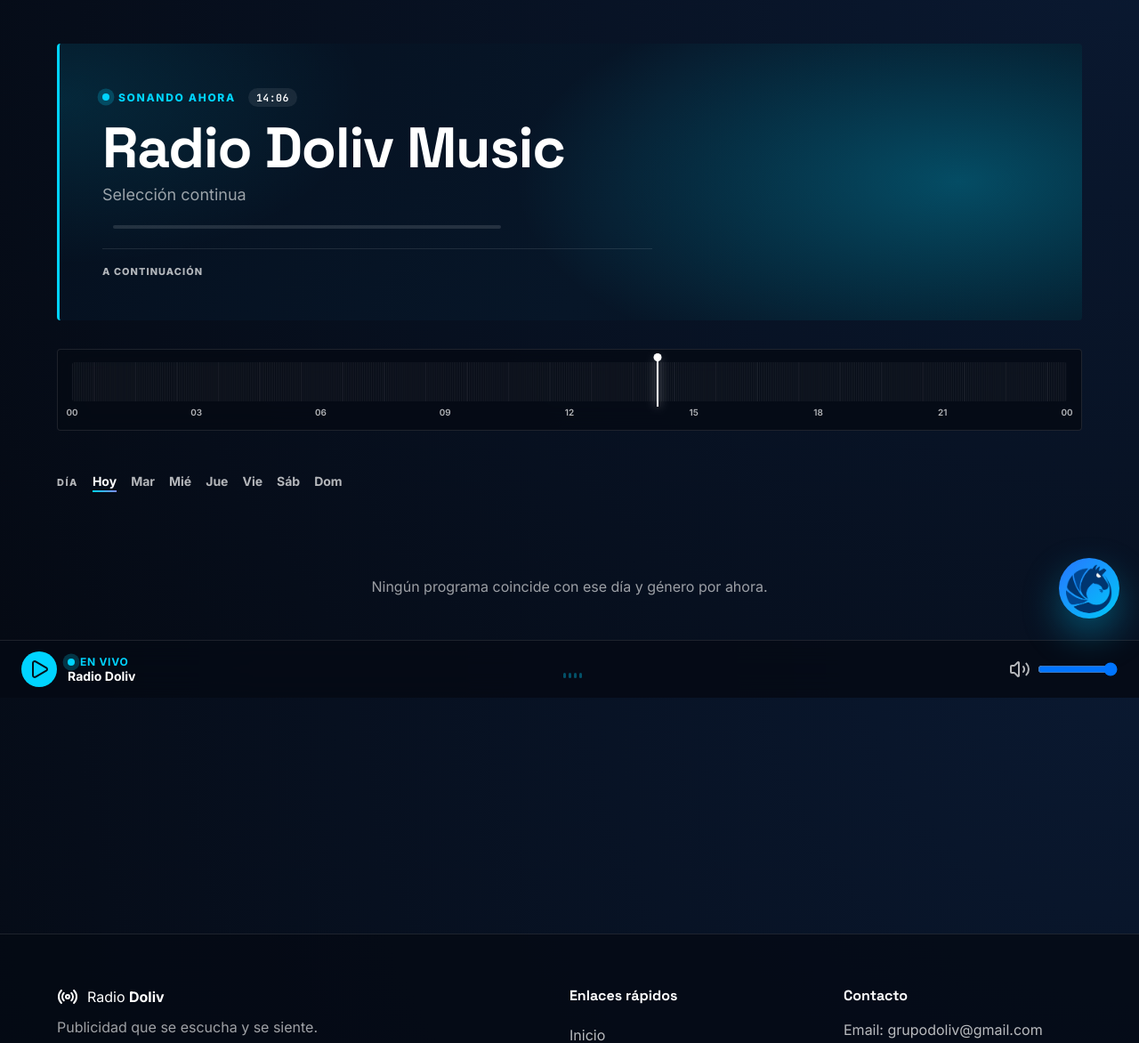
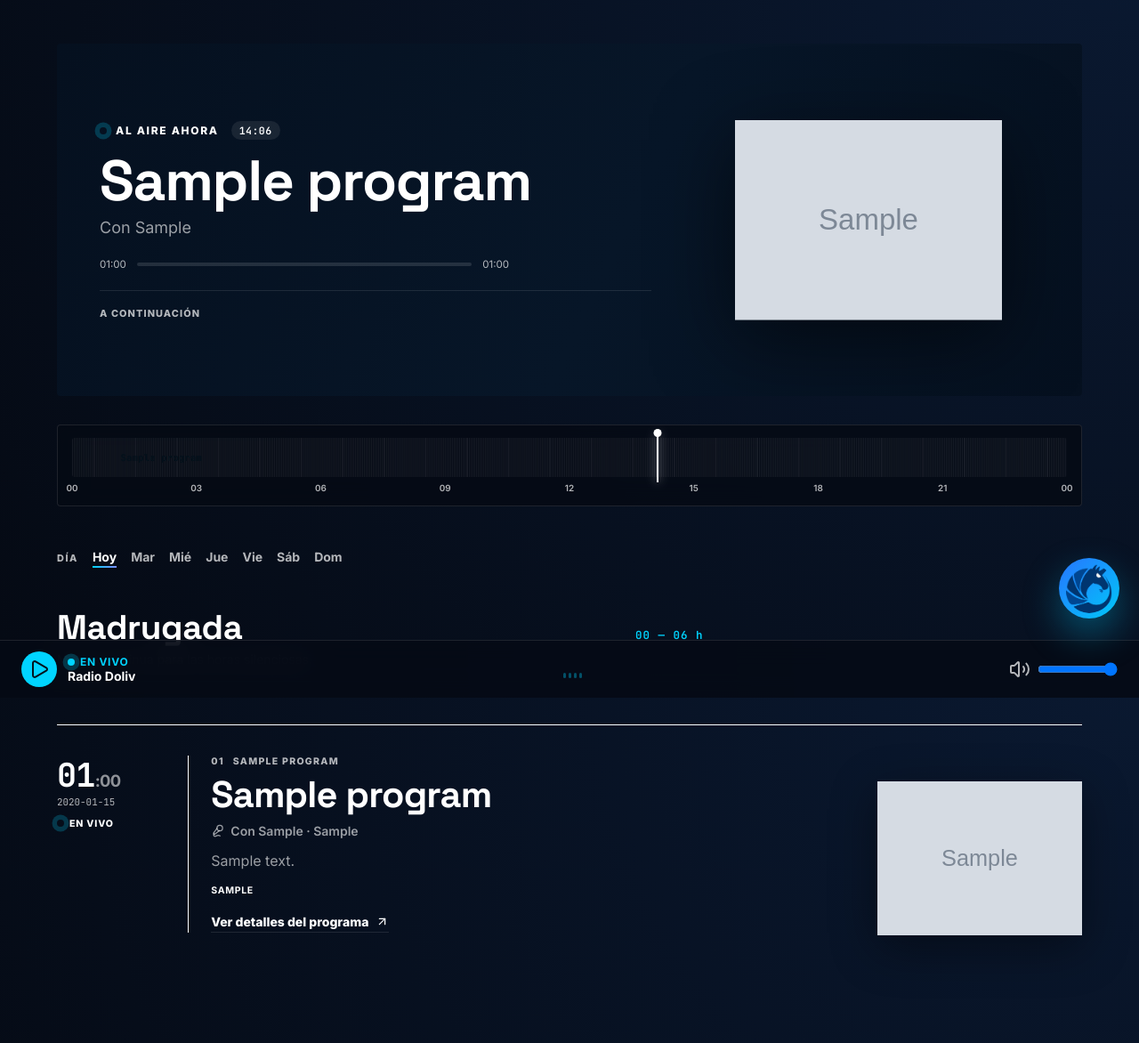
Before and after one commit to jeremyallen18/App-radio, a PHP site: page /pages/programas.php in a window 1280 px wide. Shown: the part 81-1253 px from the top of the page at 89% size. Run offline with PHP 8.4, Linux system fonts and the light colour scheme; tables that the repository leaves empty hold one stand-in row (values such as "Sample post"); grey boxes marked "Sample" are stand-in pictures.

Commit message:
fix(sitio): la parrilla respeta horarios distintos por dia del mismo programa
get_programs() ahora trae las franjas de radio_program_slots y
program_occurrences() aplana cada programa en una fila por franja (dia +
hora propios) en vez de una fila por programa con un horario compartido
para todos sus dias. index.php, pages/programas.php y program-entry.php
renderizan por ocurrencia, asi que el dial, el bloque del dia y la
deteccion de "al aire" (pages/programas.js, ya generico por fila) muestran
la hora correcta de CADA dia en vez de aplicar el mismo rango a todos.
api/programas.php agrega el campo `slots` (aditivo, no rompe al consumidor
actual).

```diff
--- a/RADIODOLIV_PAGINA/inc/components/program-entry.php
+++ b/RADIODOLIV_PAGINA/inc/components/program-entry.php
@@ -5,10 +5,22 @@
 // a la izquierda, el arte flota sin marco y el titulo va directo sobre el
 // fondo de la pagina, para que la parrilla se lea como el minutado de una
 // cabina y no como una rejilla de cajas.
-// Espera $program (fila de get_programs()), $programIndex y SITE_BASE_PATH.
+// Espera $program (una OCURRENCIA de program_occurrences(), ver
+// inc/data/programs.php: trae el horario de UNA franja propia en
+// slot_start/slot_end/weekdays, no el agregado del programa), $programIndex
+// y SITE_BASE_PATH.
 $base = SITE_BASE_PATH;
 [$scheduleDays, $scheduleTime] = array_map('trim', explode('|', $program['schedule'] . '|'));
 $hasSlot = $program['slot_start'] !== null && $program['slot_end'] !== null;
+// Con más de una franja, `schedule`/`badge_time` describen TODOS los
+// horarios del programa a la vez ("Mié | 09:00-13:00; Vie | 11:00-13:00")
+// -- para esta ocurrencia puntual se calcula el rango de su propia franja
+// en su lugar, igual de compacto que el badge_time de un programa de una
+// sola franja.
+$occurrenceRange = $hasSlot && !empty($program['_multi_slot'])
+    ? sprintf('%02d:00 - %02d:00', (int) $program['slot_start'], (int) $program['slot_end'])
+    : ($program['badge_time'] ?? $scheduleTime);
+$occurrenceKey = $program['_occurrence_key'] ?? $program['slug'];
 
 // Etiquetas del programa (categories es texto separado por comas). Al
 // filtro viajan NORMALIZADAS (minusculas, sin acentos, ver
@@ -19,13 +31,13 @@
 $tagList = array_slice($allTags, 0, 3);
 $tagKeys = program_tag_keys($program['categories'] ?? '');
 ?>
-<article class="rundown-item<?= !empty($programHiddenToday) ? ' is-hidden-day' : '' ?>" id="programa-<?= h($program['slug']) ?>"
+<article class="rundown-item<?= !empty($programHiddenToday) ? ' is-hidden-day' : '' ?>" id="programa-<?= h($occurrenceKey) ?>"
     data-categories="<?= h(implode(',', $tagKeys)) ?>"
     data-title="<?= h($program['title']) ?>"
     data-host="<?= h($program['host']) ?>"
     data-accent="<?= h($program['accent']) ?>"
     data-image="<?= h($base . $program['image']) ?>"
-    data-time="<?= h($program['badge_time'] ?? $scheduleTime) ?>"
+    data-time="<?= h($occurrenceRange) ?>"
     <?php if ($hasSlot): ?>
     data-slot-start="<?= (int) $program['slot_start'] ?>"
     data-slot-end="<?= (int) $program['slot_end'] ?>"
@@ -37,7 +49,7 @@
     <div class="rundown-item-clock">
         <?php if ($hasSlot): ?>
         <span class="rundown-item-hour"><?= sprintf('%02d', (int) $program['slot_start']) ?><i>:00</i></span>
-        <span class="rundown-item-range"><?= h($program['badge_time'] ?? $scheduleTime) ?></span>
+        <span class="rundown-item-range"><?= h($occurrenceRange) ?></span>
         <?php else: ?>
         <span class="rundown-item-hour rundown-item-hour--always">24/7</span>
         <?php endif; ?>
--- a/RADIODOLIV_PAGINA/inc/data/programs.php
+++ b/RADIODOLIV_PAGINA/inc/data/programs.php
@@ -1,7 +1,9 @@
 <?php
 // Programas al aire de Radio Doliv, leídos desde la BD compartida
 // (hive_db, tabla radio_programs + radio_program_hosts para los locutores
-// vinculados, que pueden ser varios por programa).
+// vinculados, que pueden ser varios por programa, + radio_program_slots
+// para sus franjas horarias, que pueden tener horas distintas en días
+// distintos del mismo programa).
 function get_programs(): array {
     require_once __DIR__ . '/../../config/db.php';
     $pdo = get_pdo();
@@ -20,9 +22,56 @@
         $hostIdsByProgram[$row['program_id']][] = (int) $row['team_id'];
     }
 
+    $slotsStmt = $pdo->query('SELECT program_id, weekday, start_hour, end_hour FROM radio_program_slots ORDER BY program_id ASC, weekday ASC');
+    $slotsByProgram = [];
+    foreach ($slotsStmt->fetchAll() as $row) {
+        $slotsByProgram[$row['program_id']][] = [
+            'weekday'    => (int) $row['weekday'],
+            'start_hour' => (int) $row['start_hour'],
+            'end_hour'   => (int) $row['end_hour'],
+        ];
+    }
+
     foreach ($rows as &$row) {
         $row['host_team_ids'] = $hostIdsByProgram[$row['id']] ?? [];
+        $row['slots'] = $slotsByProgram[$row['id']] ?? [];
     }
 
     return $rows;
 }
+
+// Aplana cada programa en una "ocurrencia" por franja horaria (un
+// weekday + slot_start/slot_end propios) para que el dial, los bloques
+// del día y el rundown puedan representar horarios distintos en días
+// distintos del mismo programa (p. ej. miércoles 9-13, viernes 11-13) --
+// antes una sola fila por programa forzaba el mismo horario a todos sus
+// días. Un programa sin franjas (música 24/7, o datos que aún no migran)
+// produce UNA sola ocurrencia, igual que antes. Cada ocurrencia trae
+// `_occurrence_key` (único incluso si el mismo programa aparece varias
+// veces) y `_index`/`_multi_slot` para que el HTML sepa numerarlas y
+// mostrar el horario correcto de cada una.
+function program_occurrences(array $programs): array {
+    $occurrences = [];
+    foreach ($programs as $index => $program) {
+        $slots = $program['slots'] ?? [];
+        if (!$slots) {
+            $occurrence = $program;
+            $occurrence['_index'] = $index;
+            $occurrence['_occurrence_key'] = $program['slug'];
+            $occurrence['_multi_slot'] = false;
+            $occurrences[] = $occurrence;
+            continue;
+        }
+        foreach ($slots as $slotIndex => $slot) {
+            $occurrence = $program;
+            $occurrence['slot_start'] = $slot['start_hour'];
+            $occurrence['slot_end'] = $slot['end_hour'];
+            $occurrence['weekdays'] = (string) $slot['weekday'];
+            $occurrence['_index'] = $index;
+            $occurrence['_occurrence_key'] = $program['slug'] . '-' . $slotIndex;
+            $occurrence['_multi_slot'] = count($slots) > 1;
+            $occurrences[] = $occurrence;
+        }
+    }
+    return $occurrences;
+}
--- a/RADIODOLIV_PAGINA/pages/programas.php
+++ b/RADIODOLIV_PAGINA/pages/programas.php
@@ -103,10 +103,17 @@
     return 'noche';
 }
 
+// Cada programa se aplana en una ocurrencia por franja horaria, para que
+// un programa con horarios distintos en días distintos (p. ej. miércoles
+// 9-13, viernes 11-13) aparezca con el horario correcto en cada bloque del
+// día, en el dial y en el rundown -- antes una sola fila por programa
+// forzaba el mismo horario a todos sus días (ver program_occurrences() en
+// inc/data/programs.php).
+$occurrences = program_occurrences($programs);
+
 $grouped = [];
-foreach ($programs as $index => $program) {
-    $program['_index'] = $index;
-    $grouped[program_daypart($program['slot_start'] !== null ? (int) $program['slot_start'] : null)][] = $program;
+foreach ($occurrences as $occurrence) {
+    $grouped[program_daypart($occurrence['slot_start'] !== null ? (int) $occurrence['slot_start'] : null)][] = $occurrence;
 }
 // Orden de lectura del dia completo, saltando franjas sin programas.
 $daypartOrder = array_values(array_filter(
@@ -114,9 +121,9 @@
     fn(string $key) => !empty($grouped[$key])
 ));
 
-// Programas con horario fijo: alimentan los segmentos del dial de 24 h.
+// Ocurrencias con horario fijo: alimentan los segmentos del dial de 24 h.
 $dialPrograms = array_values(array_filter(
-    $programs,
+    $occurrences,
     fn(array $p) => $p['slot_start'] !== null && $p['slot_end'] !== null
 ));
 ?>
@@ -191,7 +198,7 @@
                     $segHiddenToday = !program_runs_on($program, $mexicoWeekday);
                 ?>
                 <button type="button" class="dial-seg<?= $segHiddenToday ? ' is-hidden-day' : '' ?>"
-                        data-dial-target="programa-<?= h($program['slug']) ?>"
+                        data-dial-target="programa-<?= h($program['_occurrence_key'] ?? $program['slug']) ?>"
                         data-dial-weekdays="<?= h($program['weekdays'] ?? '') ?>"
                         style="--from: <?= $start ?>; --span: <?= $span ?>; --show-accent: <?= h($program['accent']) ?>;"
                         title="<?= h($program['title']) ?> · <?= h($program['badge_time'] ?? '') ?>">
```
Also changed, not shown: RADIODOLIV_PAGINA/api/programas.php (+9 -0 lines), RADIODOLIV_PAGINA/index.php (+8 -2 lines).
